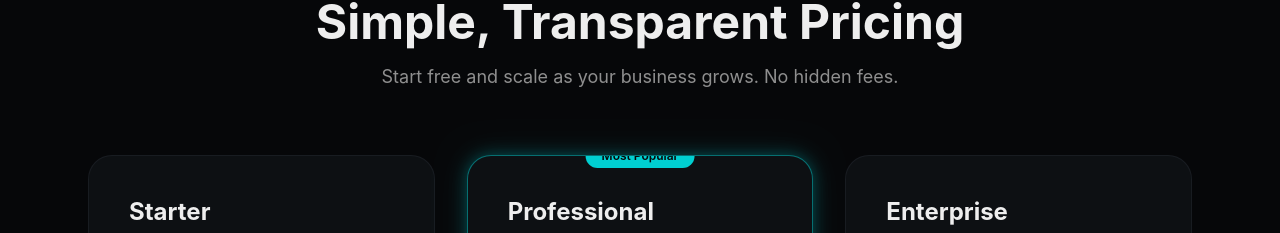
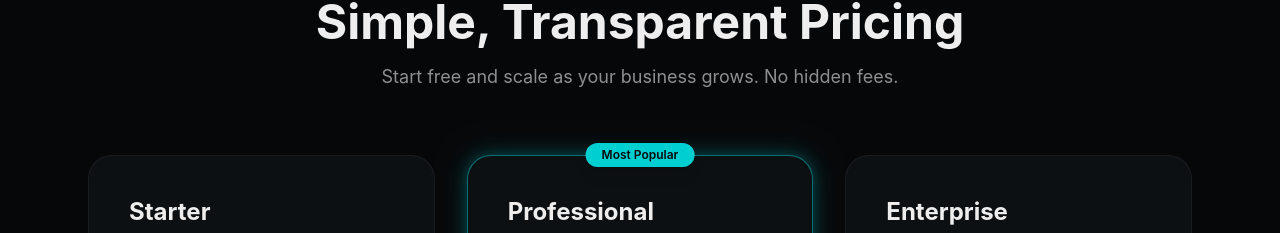
Before and after one commit to Dhani-1428/bonus-stock-manager, a Next.js app: page / in a window 1280 px wide. Shown: the part 4483-4716 px from the top of the page. Built offline with nearby package versions, Linux system fonts and the light colour scheme; no server answers.

Commit message:
Fix Most Popular tag being cut off by moving it outside card container

```diff
--- a/components/landing/pricing-section.tsx
+++ b/components/landing/pricing-section.tsx
@@ -101,6 +101,12 @@ export function PricingSection() {
             }
 
             return (
+              <div className="relative">
+                {plan.featured && (
+                  <div className="absolute -top-3 left-1/2 -translate-x-1/2 px-4 py-1 rounded-full bg-primary text-primary-foreground text-xs font-semibold z-30 shadow-lg">
+                    Most Popular
+                  </div>
+                )}
                 <GlareCard
                   key={plan.name}
                   ref={cardRef}
@@ -113,12 +119,7 @@ export function PricingSection() {
                   onMouseMove={handleCard3D}
                   onMouseLeave={resetCard3D}
                 >
-                <div className="relative z-20 p-6 sm:p-8 lg:p-10 flex flex-col h-full">
-                  {plan.featured && (
-                    <div className="absolute -top-3 left-1/2 -translate-x-1/2 px-4 py-1 rounded-full bg-primary text-primary-foreground text-xs font-semibold z-30">
-                      Most Popular
-                    </div>
-                  )}
+                  <div className={`relative z-20 flex flex-col h-full ${plan.featured ? "pt-8" : ""} p-6 sm:p-8 lg:p-10`}>
 
                   <h3 className="text-xl sm:text-2xl font-bold text-foreground mb-2">
                     {plan.name}
@@ -155,6 +156,7 @@ export function PricingSection() {
                   </ul>
                   </div>
                 </GlareCard>
+              </div>
             )
           })}
         </div>
```
Lines whose indentation alone changed are shown as unchanged.
